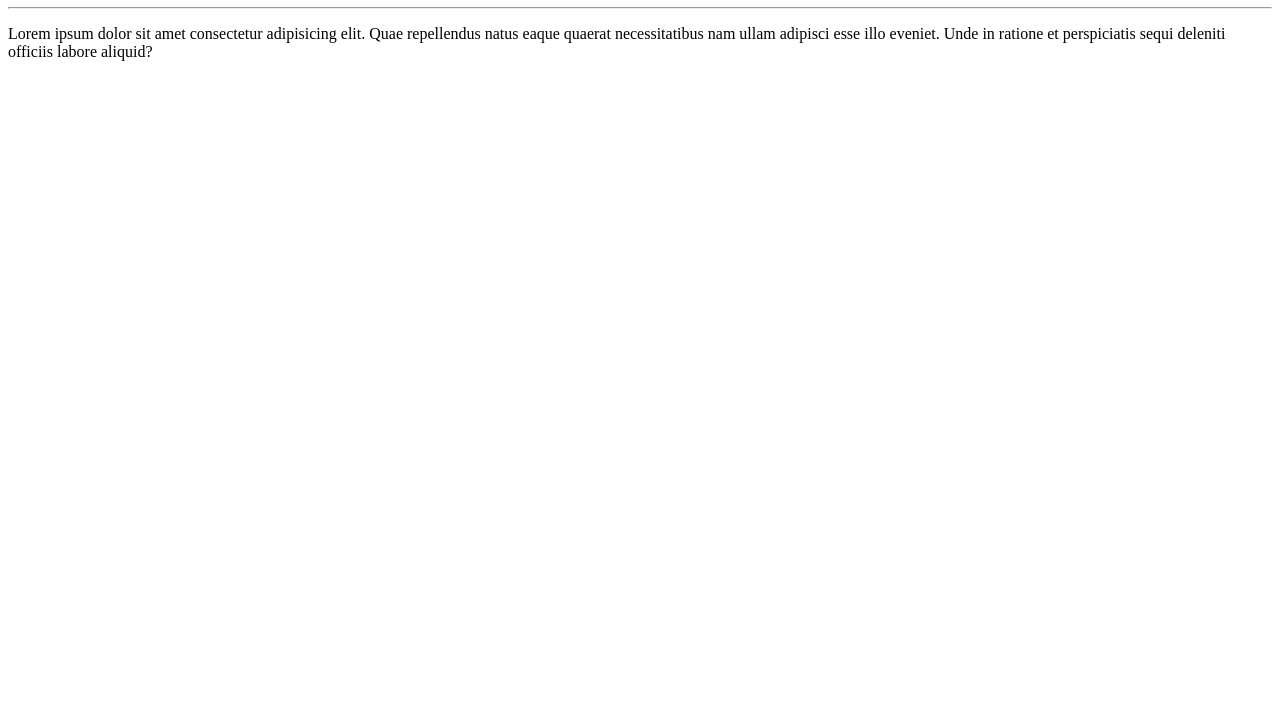
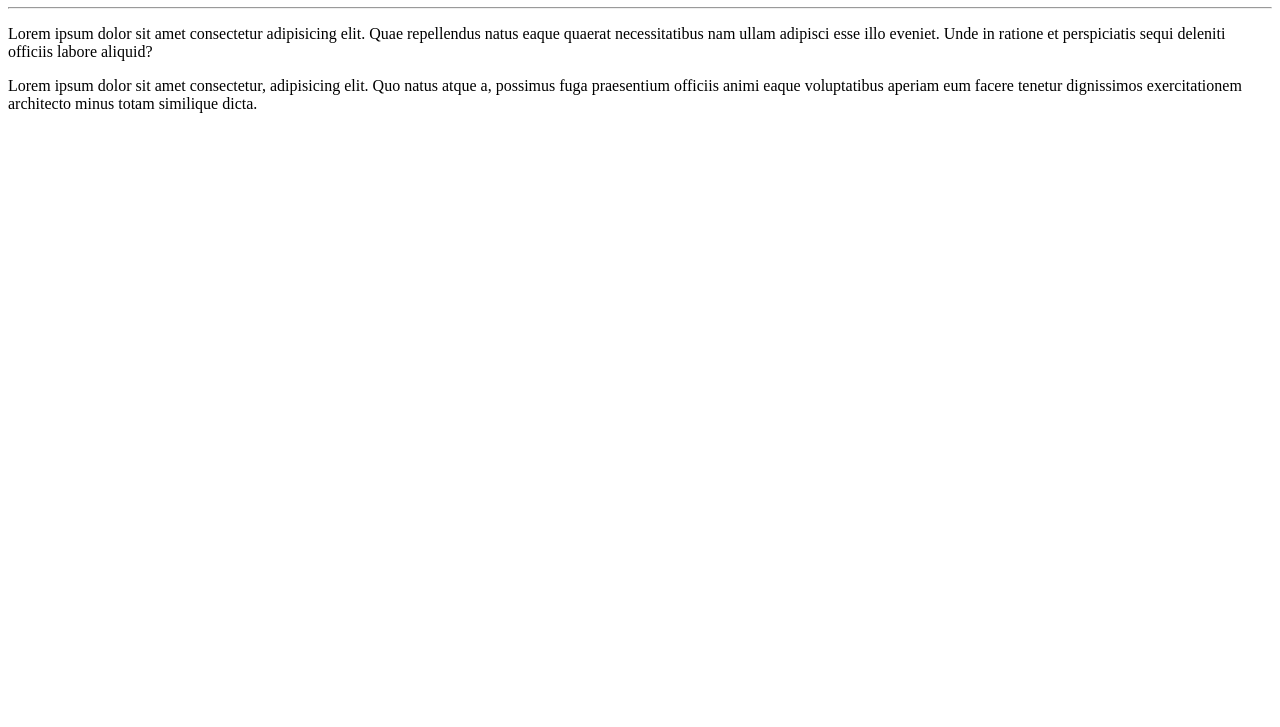
Before and after one commit to ricksilva2/Ola-Mundo, a plain HTML site: page site-exemplo/index.html in a window 1280 px wide. Shown: the part 73-800 px from the top of the page. Drawn offline with Linux system fonts and the light colour scheme.

Commit message:
adicionei um paragrafo

```diff
--- a/site-exemplo/index.html
+++ b/site-exemplo/index.html
@@ -9,5 +9,6 @@
     <h1> Olá, Mundo</h1>
     <hr>
     <p>Lorem ipsum dolor sit amet consectetur adipisicing elit. Quae repellendus natus eaque quaerat necessitatibus nam ullam adipisci esse illo eveniet. Unde in ratione et perspiciatis sequi deleniti officiis labore aliquid?</p>
+    <p>Lorem ipsum dolor sit amet consectetur, adipisicing elit. Quo natus atque a, possimus fuga praesentium officiis animi eaque voluptatibus aperiam eum facere tenetur dignissimos exercitationem architecto minus totam similique dicta.</p>
 </body>
 </html>
```
